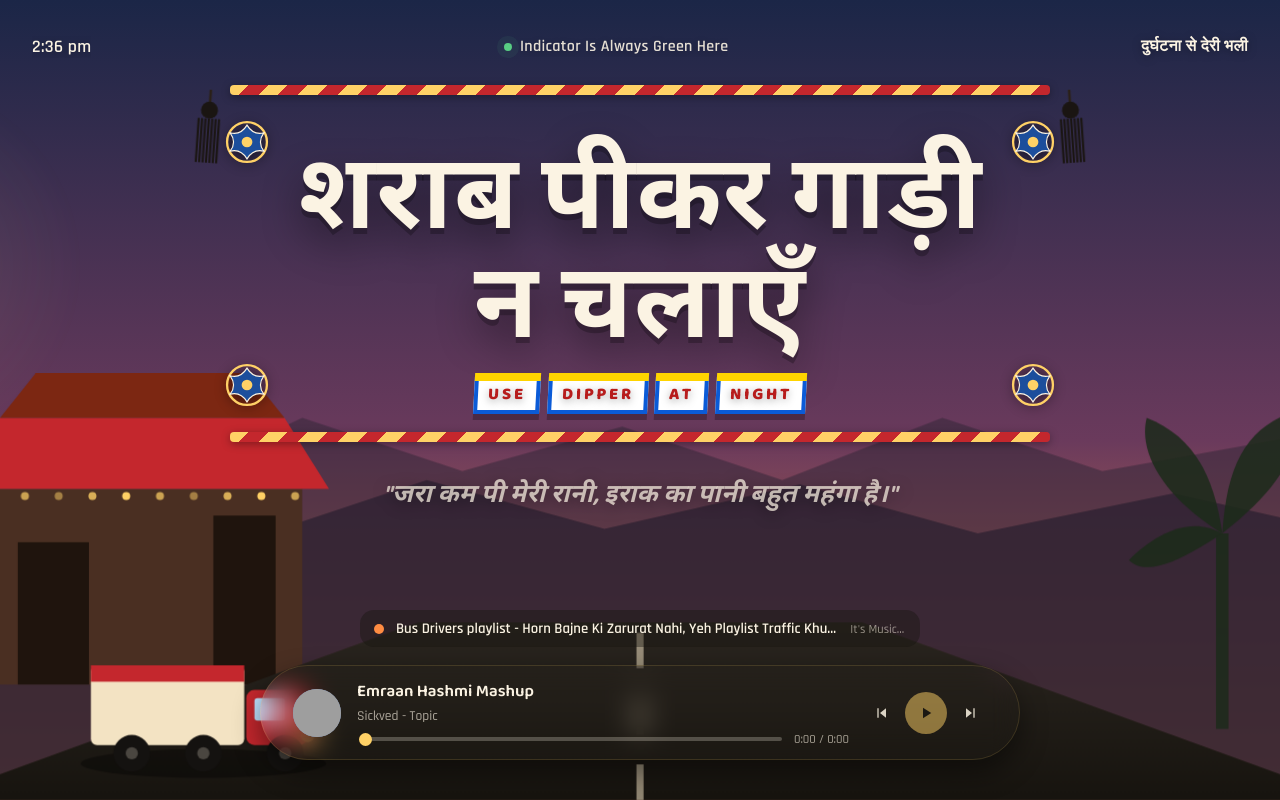
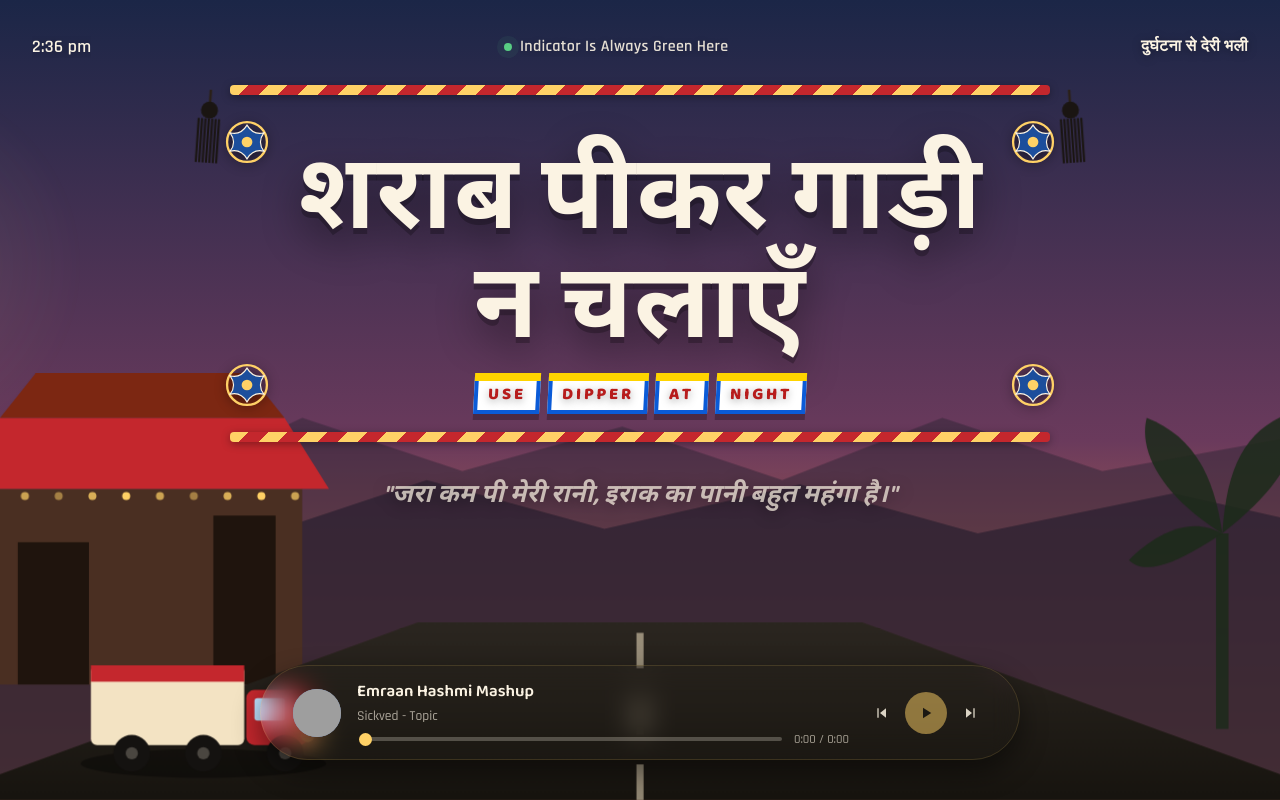
Before and after one commit to abhiishhekk/TruckDriverMusic, a React (Vite) app: page / in a window 1280 px wide. Built offline with nearby package versions, Linux system fonts and the light colour scheme; grey boxes are pictures that could not be loaded.

Commit message:
removed track list

```diff
--- a/src/pages/Home.jsx
+++ b/src/pages/Home.jsx
@@ -96,11 +96,11 @@ export default function Home() {
 
         <div className="home__spacer" />
 
-        <TrackList
+        {/* <TrackList
           tracks={playlist}
           trackIndex={trackIndex}
           setTrackIndex={setTrackIndex}
-        />
+        /> */}
 
         <MusicPlayer
           tracks={playlist}
```
